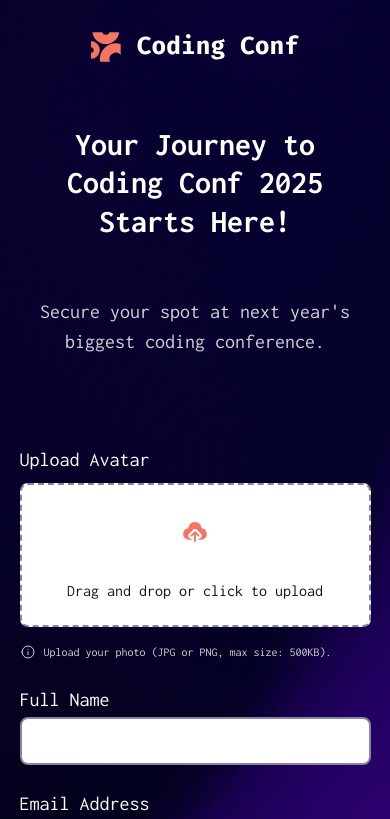
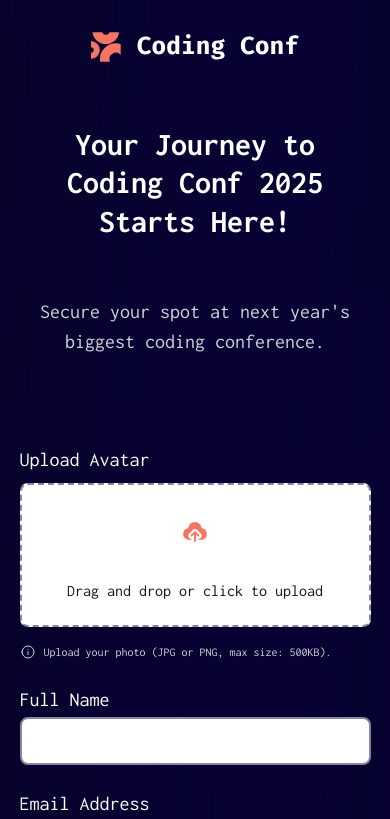
Before and after one commit to sksksk2024/ConferenceTicket, a React (Create React App) app in the folder frontend/: page / in a window 390 px wide. Shown: the top 819 px of the page. Built offline with nearby package versions, Linux system fonts and the light colour scheme; a web font is replaced by a local one.

Commit message:
Height very responsive because of DVH(recommend it all the way).

```diff
--- a/frontend/src/App.js
+++ b/frontend/src/App.js
@@ -10,17 +10,17 @@ function App() {
       {/* Backgrounds */}
       <img
         src={BgMobile}
-        className="block sm:hidden -z-30 absolute top-0 left-0 bottom-0 min-h-[120vh] w-screen"
+        className="block sm:hidden -z-30 absolute top-0 left-0 bottom-0 min-h-[2200dvh] w-screen"
         alt="background"
       />
       <img
         src={BgTablet}
-        className="hidden sm:block lg:hidden -z-20 absolute top-0 left-0 bottom-0 min-h-[120vh] w-screen"
+        className="hidden sm:block lg:hidden -z-20 absolute top-0 left-0 bottom-0 min-h-[2200dvh] w-screen"
         alt="background"
       />
       <img
         src={BgDesktop}
-        className="hidden lg:block -z-10 absolute top-0 left-0 bottom-0 min-h-[120vh] w-screen"
+        className="hidden lg:block -z-10 absolute top-0 left-0 w-full min-h-[2200dvh] object-cover"
         alt="background"
       />
       {/* App */}
```
